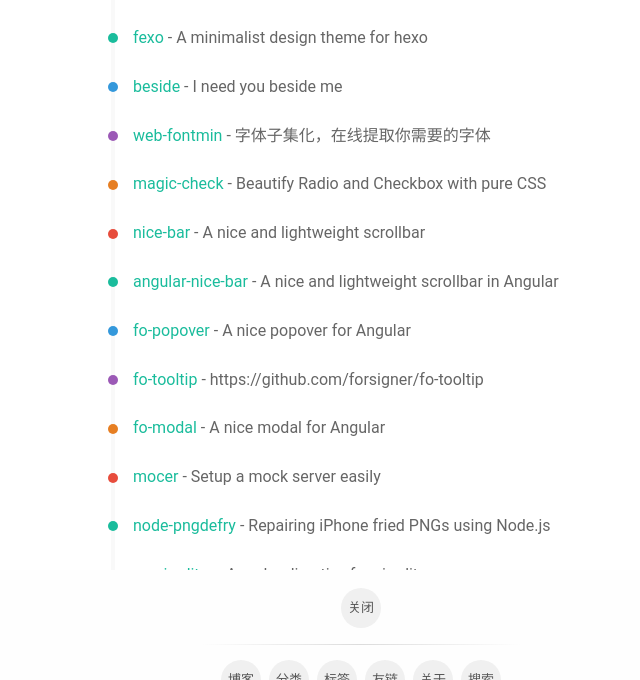
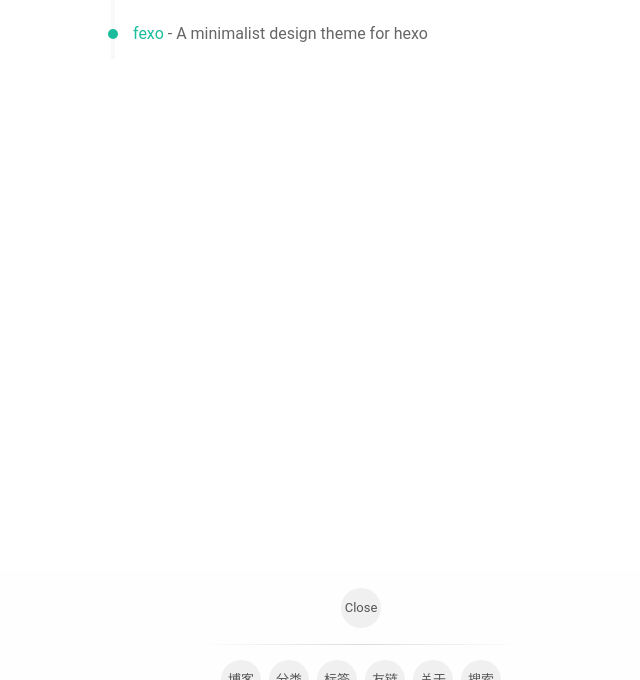
Before and after one commit to Ln-Bates/Ln-Bates.github.io, a plain HTML site: page project/index.html in a window 1280 px wide. Shown: the part 230-910 px from the top of the page, without its empty margins (279-919 px from the left). After the commit the page ends 800 px from the top, so only its background shows below. Drawn offline with Linux system fonts and the light colour scheme; some packages are replaced by stand-ins of ours; a script that the page names is missing.

Commit message:
Site updated: 2018-05-19 23:10:03

```diff
--- a/project/index.html
+++ b/project/index.html
@@ -32,8 +32,6 @@
   <link href="/css/styles.css?v=c114cbe6" rel="stylesheet">
 
 
-
-    <link rel="stylesheet" href="/css/personal-style.css">
 
 
 
@@ -89,7 +87,7 @@
 
 
     <div class="breadcrumb">
-      <div class="location">项目</div>
+      <div class="location">Projects</div>
       <i class="icon-location"></i>
     </div>
 
@@ -204,127 +202,6 @@
 
       </li>
 
-      <li class="project-item">
-
-        <i class="dot dot-1 "></i>
-
-        <div class="text">
-          <a class="project-url" href="https://github.com/forsigner/beside" rel="noopener noreferrer" target="_blank">beside</a>
-          <span class="intro">- I need you beside me</span>
-        </div>
-
-      </li>
-
-      <li class="project-item">
-
-        <i class="dot dot-2 "></i>
-
-        <div class="text">
-          <a class="project-url" href="https://github.com/forsigner/web-fontmin" rel="noopener noreferrer" target="_blank">web-fontmin</a>
-          <span class="intro">- 字体子集化，在线提取你需要的字体</span>
-        </div>
-
-      </li>
-
-      <li class="project-item">
-
-        <i class="dot dot-3 "></i>
-
-        <div class="text">
-          <a class="project-url" href="https://github.com/forsigner/magic-check" rel="noopener noreferrer" target="_blank">magic-check</a>
-          <span class="intro">- Beautify Radio and Checkbox with pure CSS</span>
-        </div>
-
-      </li>
-
-      <li class="project-item">
-
-        <i class="dot dot-4 "></i>
-
-        <div class="text">
-          <a class="project-url" href="https://github.com/forsigner/nice-bar" rel="noopener noreferrer" target="_blank">nice-bar</a>
-          <span class="intro">- A nice and lightweight scrollbar</span>
-        </div>
-
-      </li>
-
-      <li class="project-item">
-
-        <i class="dot dot-0 "></i>
-
-        <div class="text">
-          <a class="project-url" href="https://github.com/forsigner/angular-nice-bar" rel="noopener noreferrer" target="_blank">angular-nice-bar</a>
-          <span class="intro">- A nice and lightweight scrollbar in Angular</span>
-        </div>
-
-      </li>
-
-      <li class="project-item">
-
-        <i class="dot dot-1 "></i>
-
-        <div class="text">
-          <a class="project-url" href="https://github.com/forsigner/fo-popover" rel="noopener noreferrer" target="_blank">fo-popover</a>
-          <span class="intro">- A nice popover for Angular</span>
-        </div>
-
-      </li>
-
-      <li class="project-item">
-
-        <i class="dot dot-2 "></i>
-
-        <div class="text">
-          <a class="project-url" href="A nice tooltip for Angular" rel="noopener noreferrer" target="_blank">fo-tooltip</a>
-          <span class="intro">- https://github.com/forsigner/fo-tooltip</span>
-        </div>
-
-      </li>
-
-      <li class="project-item">
-
-        <i class="dot dot-3 "></i>
-
-        <div class="text">
-          <a class="project-url" href="https://github.com/forsigner/fo-modal" rel="noopener noreferrer" target="_blank">fo-modal</a>
-          <span class="intro">- A nice modal for Angular</span>
-        </div>
-
-      </li>
-
-      <li class="project-item">
-
-        <i class="dot dot-4 "></i>
-
-        <div class="text">
-          <a class="project-url" href="https://github.com/forsigner/mocer" rel="noopener noreferrer" target="_blank">mocer</a>
-          <span class="intro">- Setup a mock server easily</span>
-        </div>
-
-      </li>
-
-      <li class="project-item">
-
-        <i class="dot dot-0 "></i>
-
-        <div class="text">
-          <a class="project-url" href="https://github.com/forsigner/node-pngdefry" rel="noopener noreferrer" target="_blank">node-pngdefry</a>
-          <span class="intro">- Repairing iPhone fried PNGs using Node.js</span>
-        </div>
-
-      </li>
-
-      <li class="project-item">
-
-        <i class="dot dot-1 "></i>
-
-        <div class="text">
-          <a class="project-url" href="https://github.com/forsigner/ng-simditor" rel="noopener noreferrer" target="_blank">ng-simditor</a>
-          <span class="intro">- Angular directive for simditor</span>
-        </div>
-
-      </li>
-
   </ul>
 
 </div>
@@ -337,7 +214,7 @@
   <span id="cover" class="cover hide"></span>
   <div id="modal-dialog" class="modal-dialog hide-dialog">
     <div class="modal-header">
-      <span id="close" class="btn-close">关闭</span>
+      <span id="close" class="btn-close">Close</span>
     </div>
     <hr>
     <div class="modal-body">
```
Also changed, not shown: 2017/07/17/hello-world/index.html (+2 -4 lines), about/index.html (+7 -25 lines), archives/2017/07/index.html (+2 -4 lines), archives/2017/index.html (+2 -4 lines), archives/index.html (+2 -4 lines), category/index.html (+3 -5 lines), index.html (+1 -3 lines), link/index.html (+2 -4 lines), search.json (+1 -1 lines), search/index.html (+2 -4 lines), tag/index.html (+3 -5 lines).
